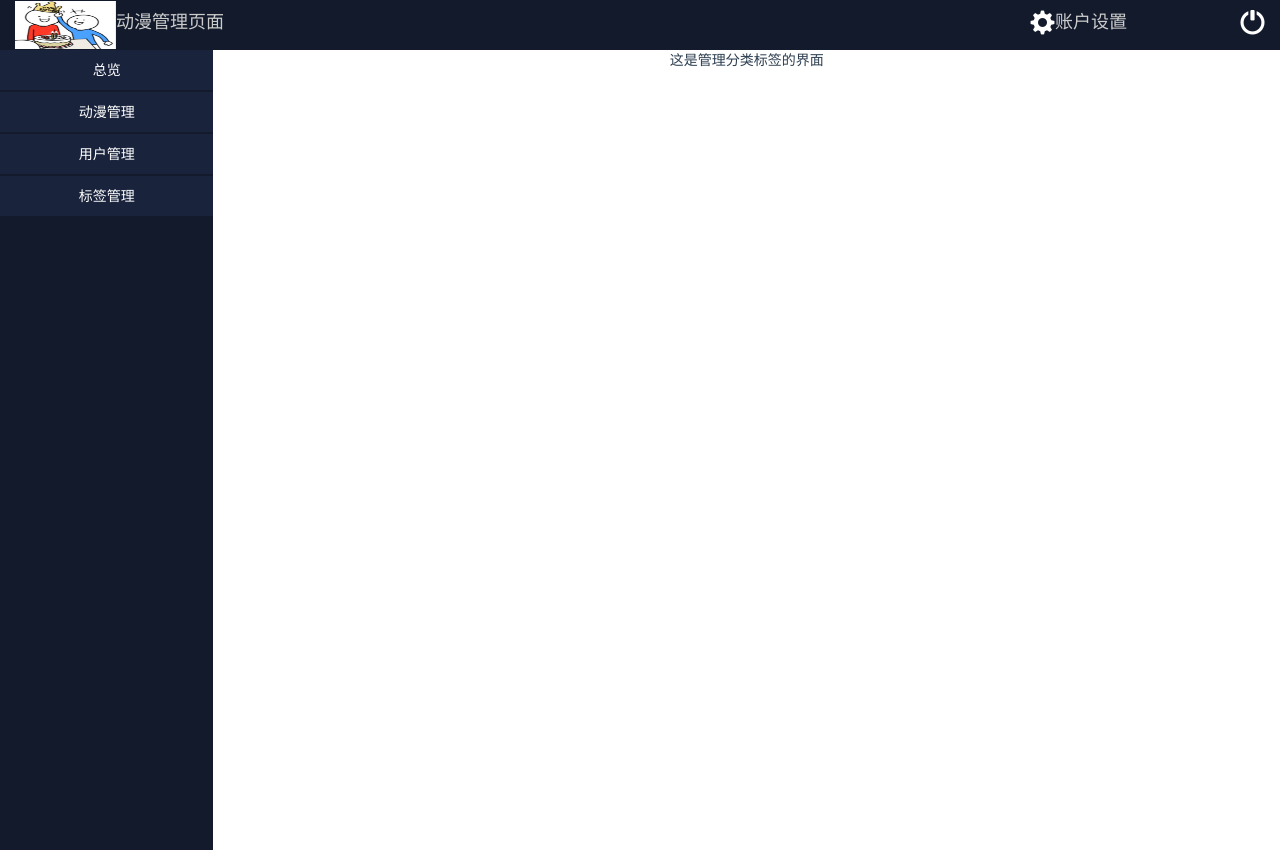
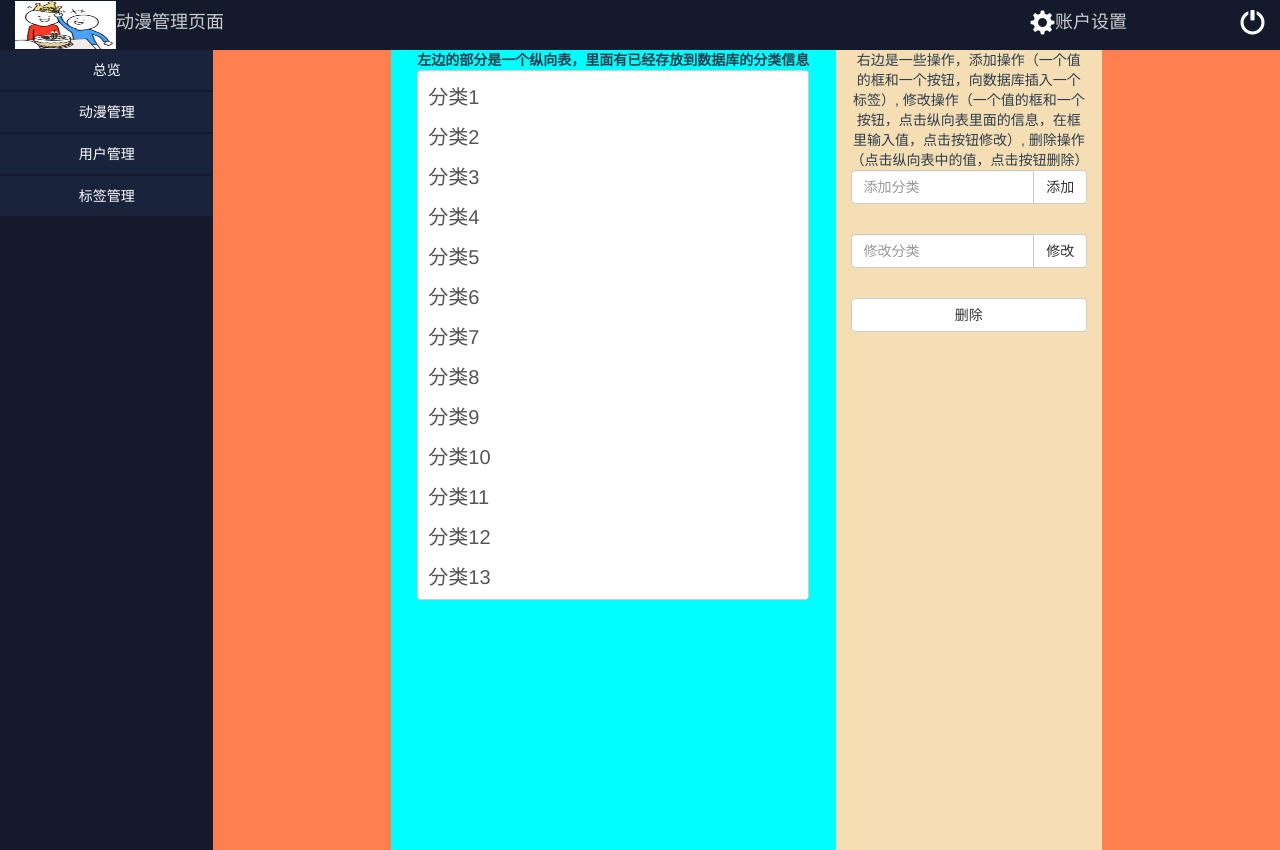
Before and after one commit to ChenZiWen66/AnimeProject, a Vue app in the folder web/: page /manage/TypeManage in a window 1280 px wide. Built offline with nearby package versions, Linux system fonts and the light colour scheme; a small style sheet from the web is missing.

Commit message:
1.编写了分类管理界面

```diff
--- a/web/src/views/TypeMangePage.vue
+++ b/web/src/views/TypeMangePage.vue
@@ -1,6 +1,60 @@
 <template>
-    <div>
-        这是管理分类标签的界面
+    <div class="container-fluid">
+        <div class="row">
+            <div class="col-md-2" style="background-color: coral;height: 100vh"></div>
+            <div class="col-md-5" style="background-color: aqua;height: 100vh">
+                <label>
+                    左边的部分是一个纵向表，里面有已经存放到数据库的分类信息
+                    <select multiple class="form-control typeList">
+                        <option>分类1</option>
+                        <option>分类2</option>
+                        <option>分类3</option>
+                        <option>分类4</option>
+                        <option>分类5</option>
+                        <option>分类6</option>
+                        <option>分类7</option>
+                        <option>分类8</option>
+                        <option>分类9</option>
+                        <option>分类10</option>
+                        <option>分类11</option>
+                        <option>分类12</option>
+                        <option>分类13</option>
+                        <option>分类14</option>
+                        <option>分类15</option>
+                    </select>
+                </label>
+            </div>
+            <div class="col-md-3" style="background-color: wheat;height: 100vh">
+                右边是一些操作，添加操作（一个值的框和一个按钮，向数据库插入一个标签）,
+                修改操作（一个值的框和一个按钮，点击纵向表里面的信息，在框里输入值，点击按钮修改）,
+                删除操作（点击纵向表中的值，点击按钮删除）
+                <div class="row">
+                    <div class="col-md-12">
+                        <div class="input-group">
+                            <input type="text" class="form-control" placeholder="添加分类">
+                            <span class="input-group-btn">
+                                <button class="btn btn-default" type="button">添加</button>
+                            </span>
+                        </div>
+                    </div>
+                    <div class="col-md-12 blockRow"></div>
+                    <div class="col-md-12">
+                        <div class="input-group">
+                            <input type="text" class="form-control" placeholder="修改分类">
+                            <span class="input-group-btn">
+                                <button class="btn btn-default" type="button">修改</button>
+                            </span>
+                        </div>
+                    </div>
+                    <div class="col-md-12 blockRow"></div>
+                    <div class="col-md-12">
+                        <button class="btn btn-default btn-block" type="button">删除</button>
+                    </div>
+                </div>
+            </div>
+            <div class="col-md-2" style="background-color: coral;height: 100vh"></div>
+        </div>
+
     </div>
 </template>
 
@@ -11,5 +65,22 @@
 </script>
 
 <style scoped>
+    .typeList {
+        height: 530px;
+        padding: 0;
+    }
 
+    option {
+        height: 40px;
+        font-size: 20px;
+        padding: 10px;
+    }
+
+    option:hover {
+        background-color: cornsilk;
+    }
+
+    .blockRow{
+        height: 30px;
+    }
 </style>
--- a/web/src/views/ZoneManagePage.vue
+++ b/web/src/views/ZoneManagePage.vue
@@ -6,21 +6,21 @@
                 <label>
                     左边是部分是一个纵向表，里面有已经存放到数据库的地区信息
                     <select multiple class="form-control zoneList">
-                        <option>1</option>
-                        <option>2</option>
-                        <option>3</option>
-                        <option>4</option>
-                        <option>5</option>
-                        <option>6</option>
-                        <option>7</option>
-                        <option>8</option>
-                        <option>9</option>
-                        <option>10</option>
-                        <option>11</option>
-                        <option>12</option>
-                        <option>13</option>
-                        <option>14</option>
-                        <option>15</option>
+                        <option>地区1</option>
+                        <option>地区2</option>
+                        <option>地区3</option>
+                        <option>地区4</option>
+                        <option>地区5</option>
+                        <option>地区6</option>
+                        <option>地区7</option>
+                        <option>地区8</option>
+                        <option>地区9</option>
+                        <option>地区10</option>
+                        <option>地区11</option>
+                        <option>地区12</option>
+                        <option>地区13</option>
+                        <option>地区14</option>
+                        <option>地区15</option>
                     </select>
                 </label>
             </div>
```
